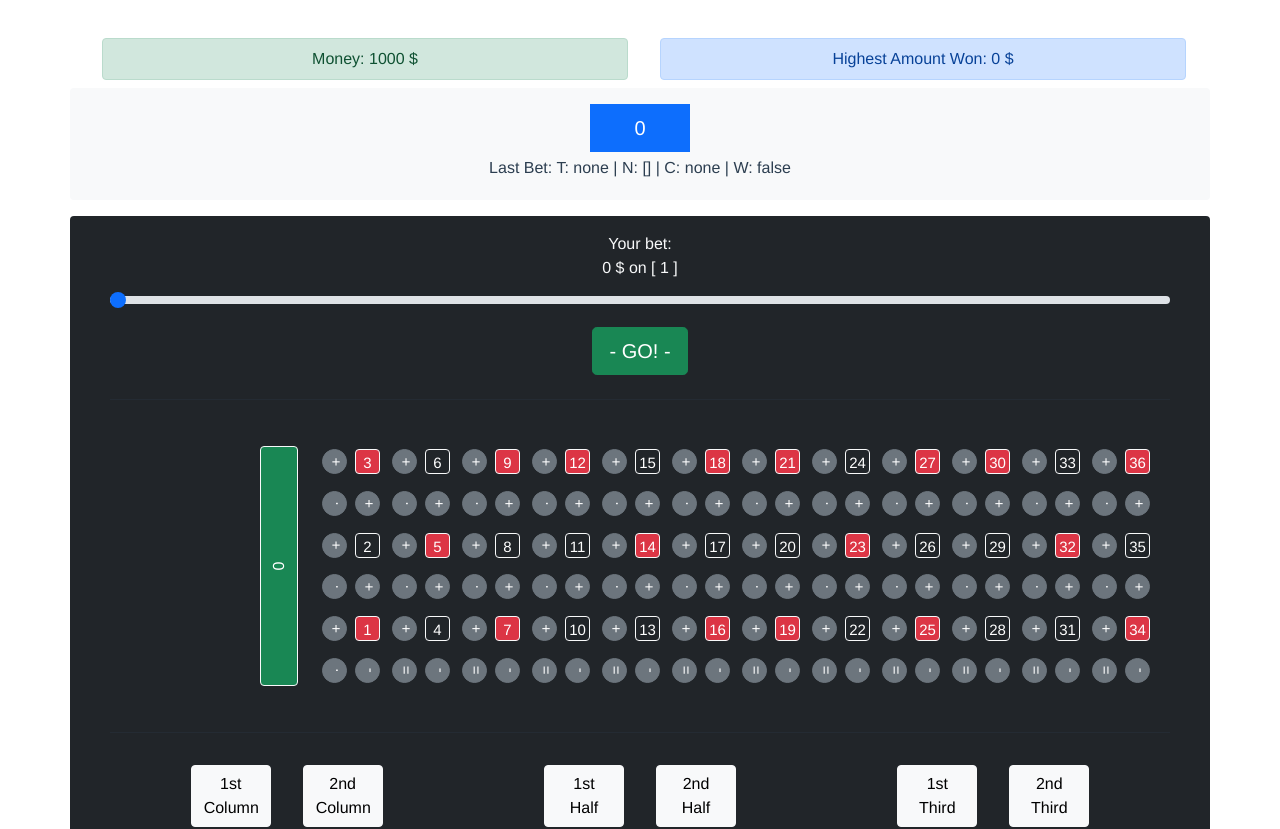
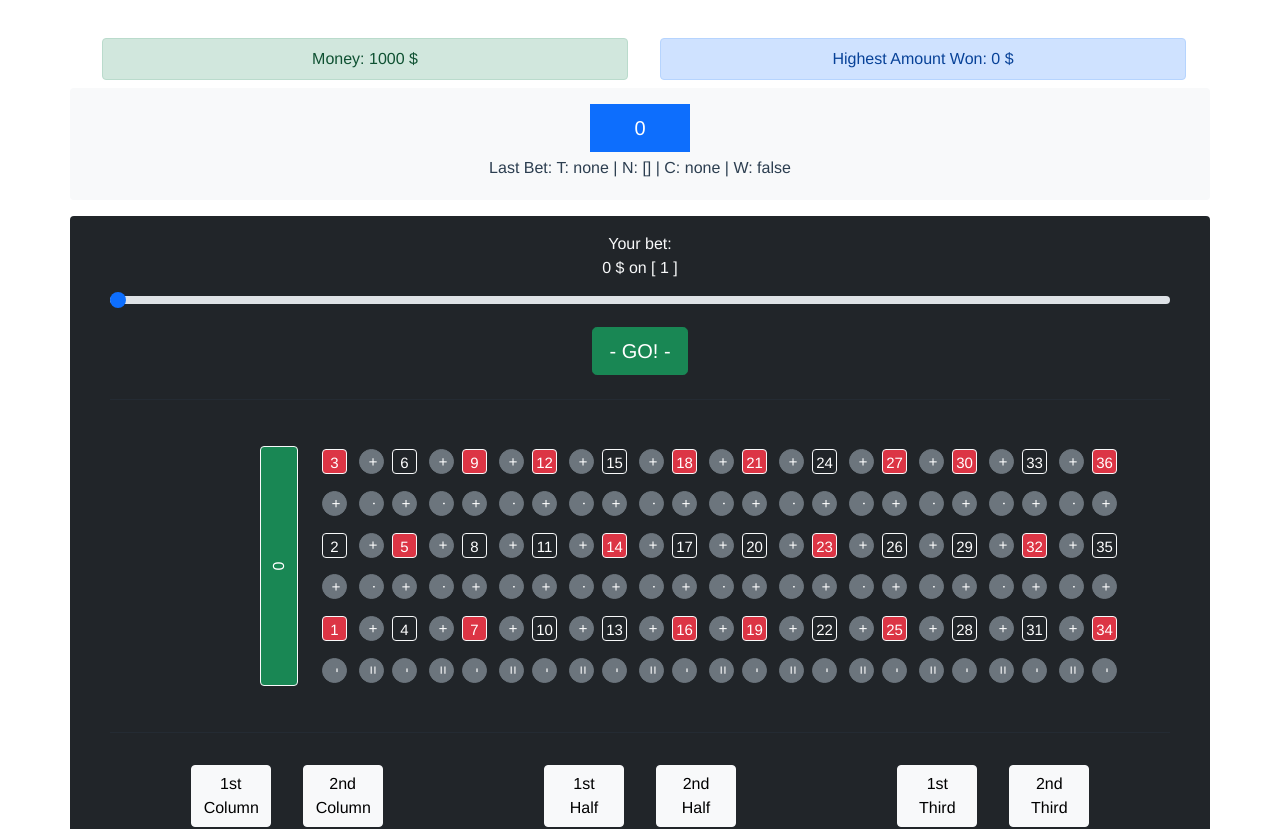
Before and after one commit to Meleemaru2k/roulette-game, a Vue app: page / in a window 1280 px wide. Shown: the top 829 px of the page. Built offline with nearby package versions, Linux system fonts and the light colour scheme.

Commit message:
Quick Hack to remove first subgrid row

```diff
--- a/src/classes/rouletteGrid.js
+++ b/src/classes/rouletteGrid.js
@@ -42,7 +42,7 @@ export default class grid {
     this.subsets.halfs = this.getHalfsNumbers();
 
     var grid = this.extendNumberGrid(this.simpleGrid);
-    //grid = this.transpose2D(grid);
+
     return grid;
   }
 
@@ -80,6 +80,12 @@ export default class grid {
           cen_left = new gridProp("street", streetNumbers, "none");
         }
 
+        //HACK / TODO: 0 not implemented, this first row above numbers isnt really useful as of now
+        if (iRow == 0) {
+          let gridItem = [[cen_left], [cen]];
+          complexGrid[iRow].push(gridItem);
+          continue;
+        }
         //HACK: Orderered for visual representation, should be done via Vue/Rendering
         let gridItem = [
           [top_left, cen_left],
@@ -163,11 +169,6 @@ export default class grid {
     return grid;
   }
 
-  //https://stackoverflow.com/questions/17428587/transposing-a-2d-array-in-javascript
-  transpose2D(matrix) {
-    return matrix[0].map((col, i) => matrix.map((row) => row[i]));
-  }
-
   //TODO: Sort methods into property "getSubsets.method()" for more clarity
   getRedAndBlackNumbers() {
     let red = [32, 19, 21, 25, 34, 27, 36, 30, 23, 5, 16, 1, 14, 9, 18, 7, 12, 3];
```
